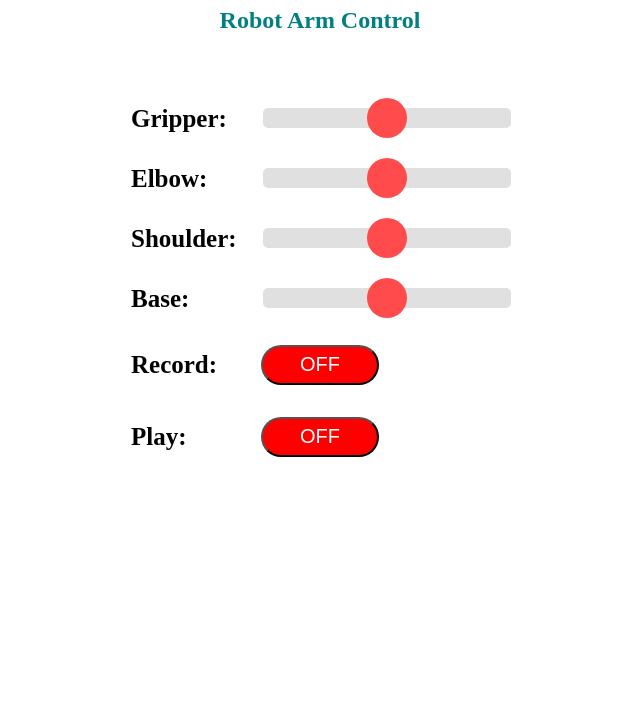
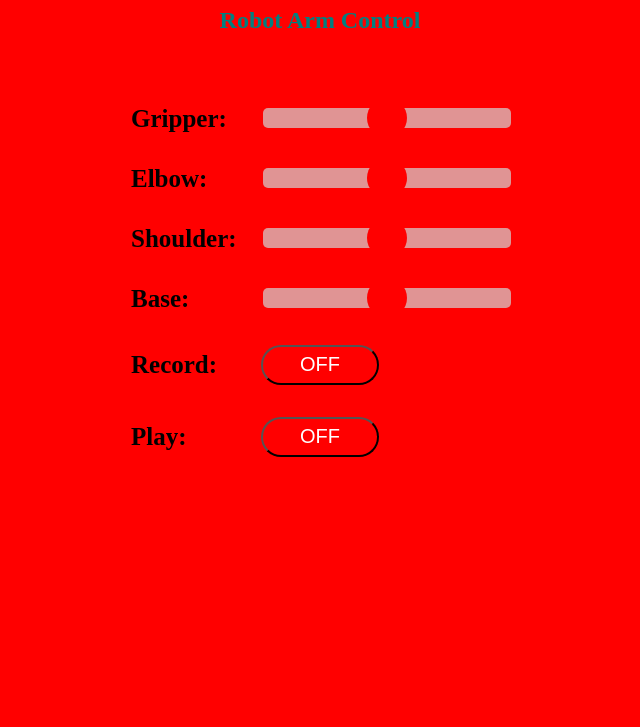
Before and after one commit to Rushi-31/robotp, a plain HTML site: page index.html in a window 1280 px wide. Shown: the part 73-800 px from the top of the page, without its empty margins (320-960 px from the left). Drawn offline with Linux system fonts and the light colour scheme.

Commit message:
Update index.html

```diff
--- a/index.html
+++ b/index.html
@@ -60,7 +60,7 @@
     </style>
 
   </head>
-  <body class="noselect" align="center" style="background-color:white">
+  <body class="noselect" align="center" style="background-color:Red">
 
     <h1 style="color: teal;text-align:center;">Hash Include Electronics</h1>
     <h2 style="color: teal;text-align:center;">Robot Arm Control</h2>
```
